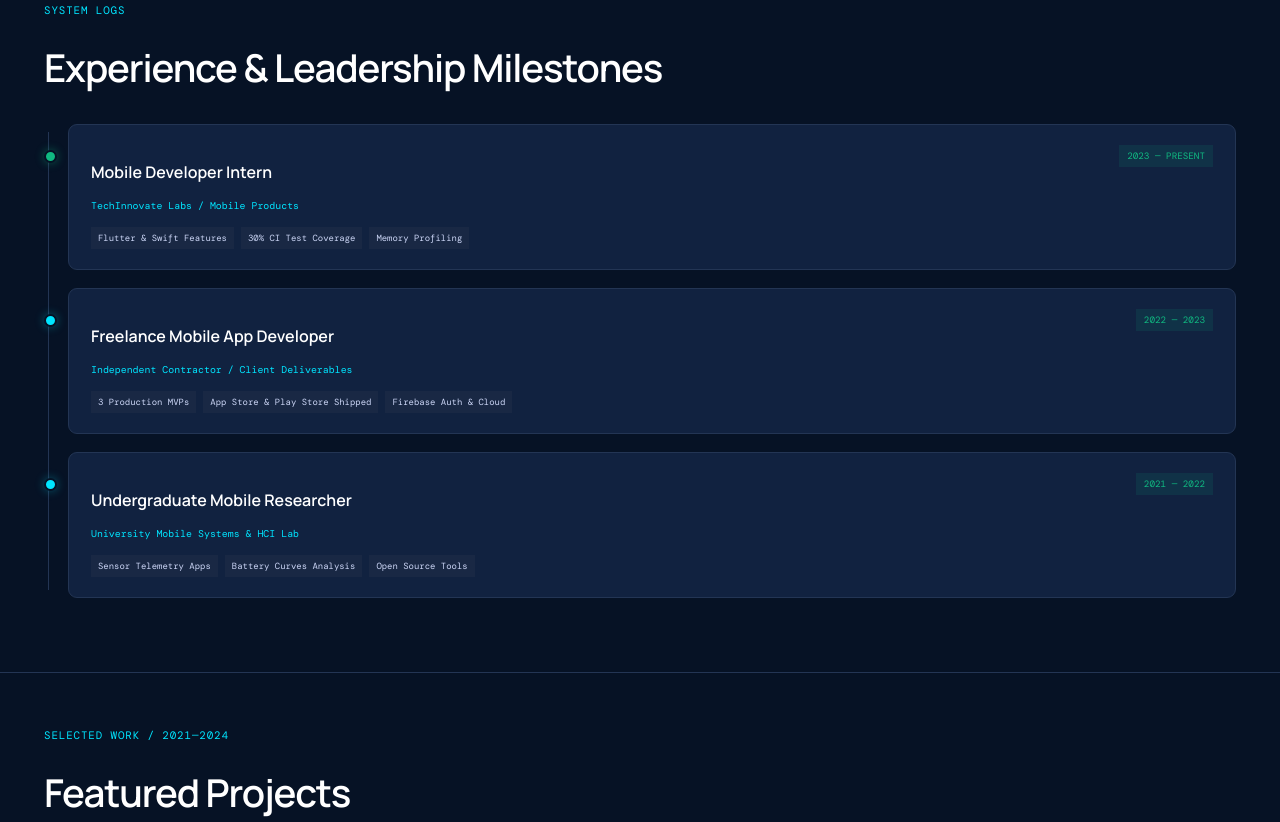
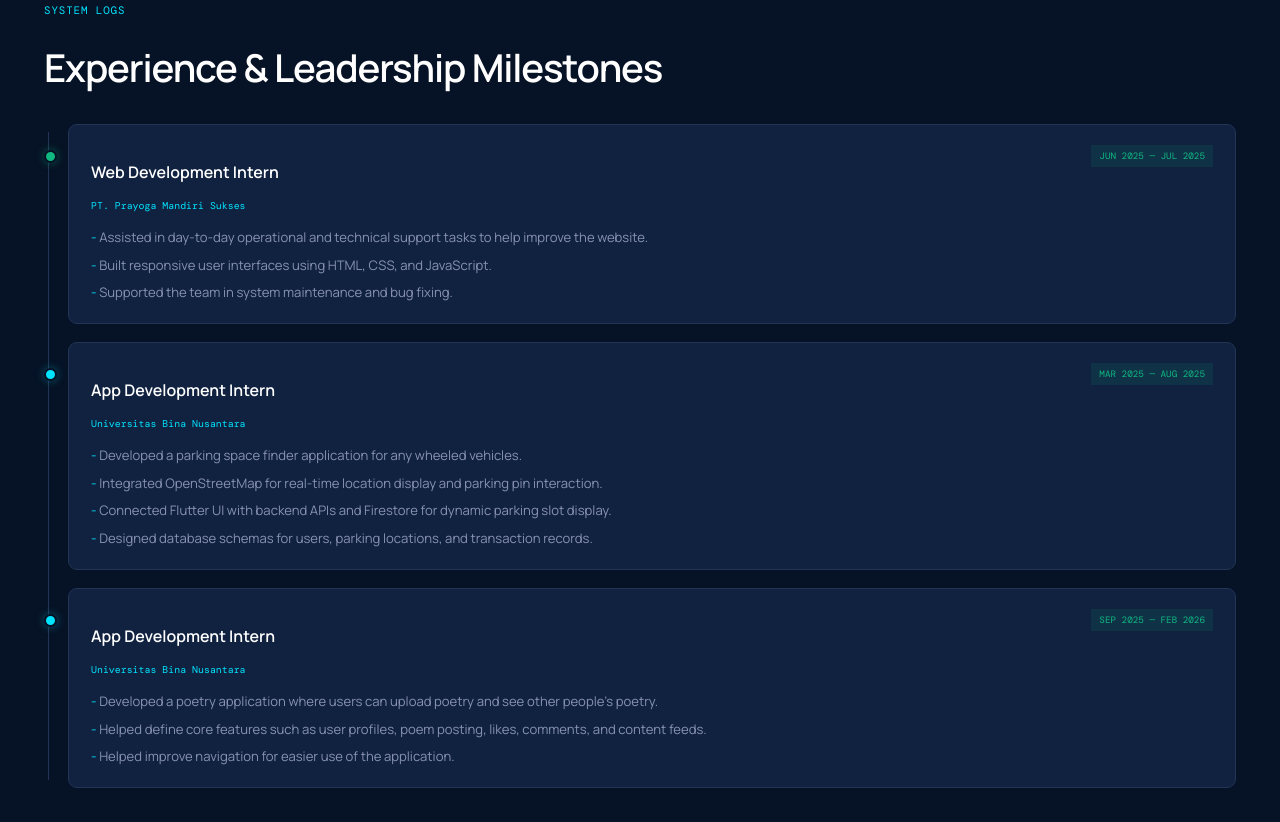
Before and after one commit to MochiiMochii12/portfolio, a website: page index.html in a window 1280 px wide. Shown: the part 753-1575 px from the top of the page. Drawn offline with nearby package versions, Linux system fonts and the light colour scheme.

Commit message:
Update experience and project details

```diff
--- a/index.html
+++ b/index.html
@@ -69,7 +69,7 @@
       border-radius: 50%;
       background: var(--green);
       box-shadow: 0 0 0 4px rgba(16, 185, 129, .12), 0 0 12px rgba(16, 185, 129, .55);
-      animation: status-pulse 2.2s ease-in-out infinite;
+      animation: status-pulse 1.4s ease-in-out infinite;
     }
     .site-nav { display: flex; gap: 28px; font-size: .72rem; }
     .site-nav a {
@@ -278,6 +278,8 @@
     }
     .experience-item h3 { color: #fff; font-size: 1rem; font-weight: 600; }
     .experience-role { margin-top: 5px; color: var(--blue); font-family: "DM Mono", monospace; font-size: .62rem; }
+    .experience-description { display: grid; gap: 8px; margin-top: 16px; color: var(--muted); font-size: .82rem; line-height: 1.5; }
+    .experience-description p::before { content: "- "; color: var(--blue); }
     .experience-date {
       flex: 0 0 auto;
       padding: 5px 8px;
@@ -487,32 +489,45 @@
         <article class="experience-item">
           <div class="experience-top">
             <div>
-              <h3>Mobile Developer Intern</h3>
-              <div class="experience-role">TechInnovate Labs / Mobile Products</div>
+              <h3>Web Development Intern</h3>
+              <div class="experience-role">PT. Prayoga Mandiri Sukses</div>
             </div>
-            <div class="experience-date">2023 — Present</div>
+            <div class="experience-date">Jun 2025 — Jul 2025</div>
           </div>
-          <div class="experience-tags"><span>Flutter &amp; Swift Features</span><span>30% CI Test Coverage</span><span>Memory Profiling</span></div>
+          <div class="experience-description">
+            <p>Assisted in day-to-day operational and technical support tasks to help improve the website.</p>
+            <p>Built responsive user interfaces using HTML, CSS, and JavaScript.</p>
+            <p>Supported the team in system maintenance and bug fixing.</p>
+          </div>
         </article>
         <article class="experience-item">
           <div class="experience-top">
             <div>
-              <h3>Freelance Mobile App Developer</h3>
-              <div class="experience-role">Independent Contractor / Client Deliverables</div>
+              <h3>App Development Intern</h3>
+              <div class="experience-role">Universitas Bina Nusantara</div>
             </div>
-            <div class="experience-date">2022 — 2023</div>
+            <div class="experience-date">Mar 2025 — Aug 2025</div>
           </div>
-          <div class="experience-tags"><span>3 Production MVPs</span><span>App Store &amp; Play Store Shipped</span><span>Firebase Auth &amp; Cloud</span></div>
+          <div class="experience-description">
+            <p>Developed a parking space finder application for any wheeled vehicles.</p>
+            <p>Integrated OpenStreetMap for real-time location display and parking pin interaction.</p>
+            <p>Connected Flutter UI with backend APIs and Firestore for dynamic parking slot display.</p>
+            <p>Designed database schemas for users, parking locations, and transaction records.</p>
+          </div>
         </article>
         <article class="experience-item">
           <div class="experience-top">
             <div>
-              <h3>Undergraduate Mobile Researcher</h3>
-              <div class="experience-role">University Mobile Systems &amp; HCI Lab</div>
+              <h3>App Development Intern</h3>
+              <div class="experience-role">Universitas Bina Nusantara</div>
             </div>
-            <div class="experience-date">2021 — 2022</div>
+            <div class="experience-date">Sep 2025 — Feb 2026</div>
           </div>
-          <div class="experience-tags"><span>Sensor Telemetry Apps</span><span>Battery Curves Analysis</span><span>Open Source Tools</span></div>
+          <div class="experience-description">
+            <p>Developed a poetry application where users can upload poetry and see other people&apos;s poetry.</p>
+            <p>Helped define core features such as user profiles, poem posting, likes, comments, and content feeds.</p>
+            <p>Helped improve navigation for easier use of the application.</p>
+          </div>
         </article>
       </div>
     </section>
@@ -542,7 +557,7 @@
           <h2>Parker</h2>
           <span class="project-type">Parking without the circling</span>
           <p class="project-description">A mobile application that helps drivers find parking spaces, reserve a spot, and keep their ticket in one calm, simple flow.</p>
-          <div class="tech-list"><span>Kotlin</span><span>Firebase</span><span>Maps</span></div>
+          <div class="tech-list"><span>Kotlin</span><span>Firebase</span><span>OpenStreetMap</span></div>
         </div>
         <div class="visual">
           <div class="device device-side"><img loading="lazy" decoding="async" src="assets/parker1.jpg" alt="Parker map view"></div>
@@ -570,7 +585,7 @@
           <h2>Biny App</h2>
           <span class="project-type">Smarter waste classification</span>
           <p class="project-description">A tablet application that uses machine learning to identify and classify waste, helping users make faster and more consistent recycling decisions.</p>
-          <div class="tech-list"><span>Python</span><span>TensorFlow</span><span>Computer Vision</span></div>
+          <div class="tech-list"><span>Flutter</span><span>Python</span><span>Supabase</span></div>
         </div>
         <div class="visual">
           <div class="device device-side"><img loading="lazy" decoding="async" src="assets/biny1.jpg" alt="Biny App waste classification screen"></div>
```
